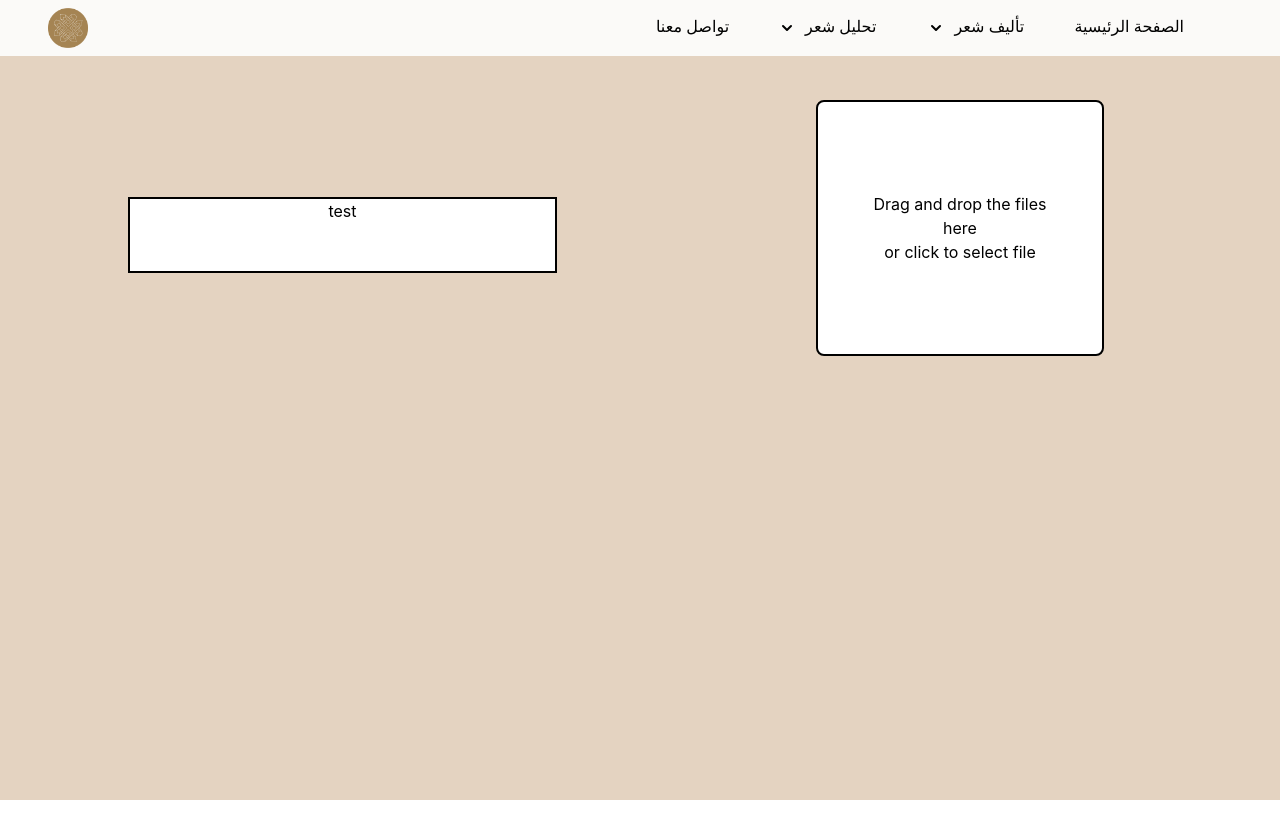
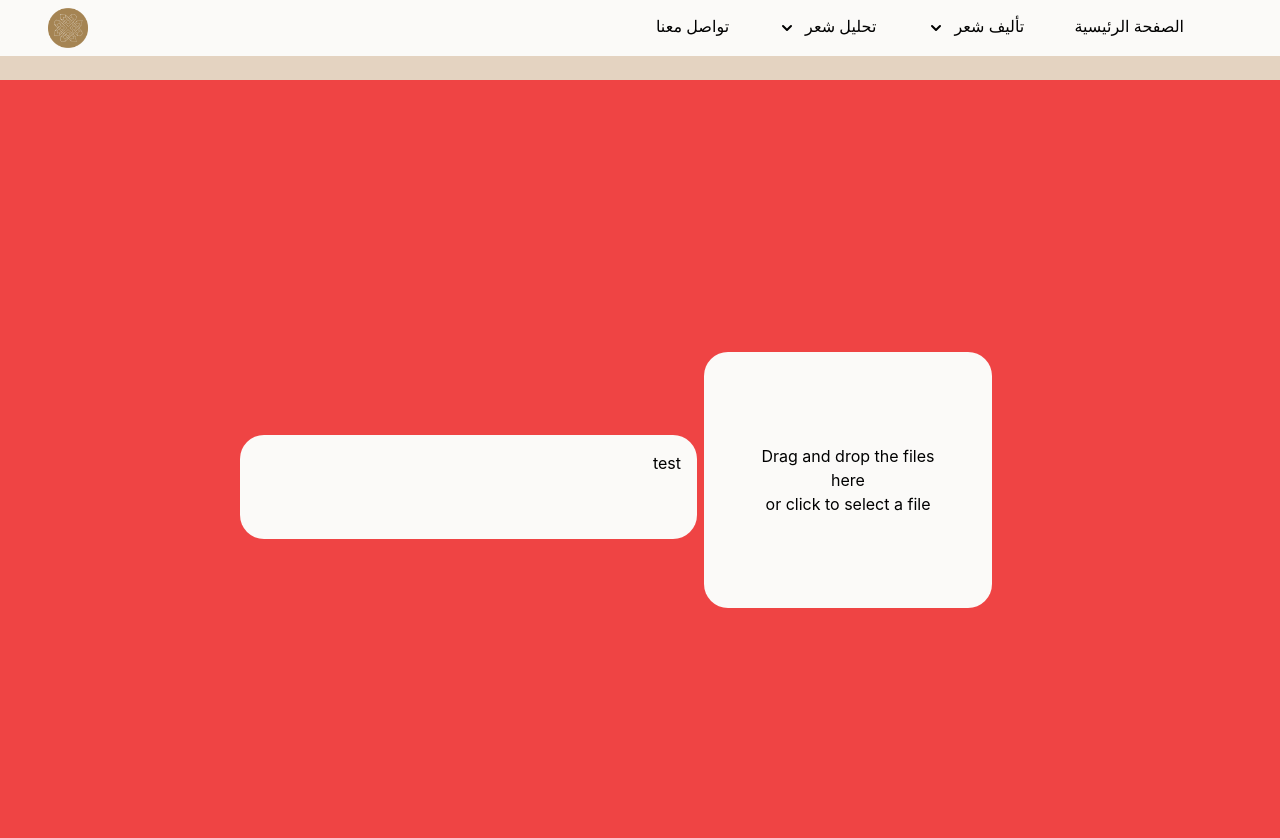
Before and after one commit to wadjih-bencheikh18/arabicthon-front, a React (Create React App) app: page /analyse in a window 1280 px wide. Shown: the top 838 px of the page. Before the commit the page ends 800 px from the top, so only its background shows below. Built offline with nearby package versions, Linux system fonts and the light colour scheme.

Commit message:
generate poem from img margin prblm

```diff
--- a/src/components/Functional/AnalysePoem.jsx
+++ b/src/components/Functional/AnalysePoem.jsx
@@ -7,7 +7,7 @@ import Tachkil from "./Tachkil";
 export default function AnalysePoem() {
   const [data, setData] = useState({});
   return (
-    <div>
+    <div className="h-screen flex items-center bg-red-500">
       <GenImage />
       {/*
       <InputResult
--- a/src/components/Functional/GenImage.jsx
+++ b/src/components/Functional/GenImage.jsx
@@ -17,11 +17,11 @@ export default function GenImage() {
   });
 
   return (
-    <div className="grid grid-cols-2 grid-rows-1 items-center mx-auto ">
+    <div className="grid grid-cols-2 grid-rows-1 items-center mx-auto">
       <div className="w-96 col-start-1 m-4 justify-self-center">
-        <OutputResult value={"test"} className="bg-green-600" />
+        <OutputResult value={"test"} className="text-right" />
       </div>
-      <div className=" col-start-2 m-5 justify-self-center">
+      <div className="col-start-2 m-5 justify-self-center">
         <section className="container">
           <div {...getRootProps()}>
             <input {...getInputProps()} />
@@ -29,17 +29,17 @@ export default function GenImage() {
               {image ? (
                 <img className="rounded-lg max-h-96" alt="input" src={image} />
               ) : (
-                <div className="p-10 h-64 w-72 border-2 text-black rounded-lg bg-white border-black flex flex-col justify-center">
+                <div className="p-10 h-64 w-72 text-black rounded-3xl bg-[#FBFAF8] flex flex-col justify-center">
                   {!isDragActive && (
                     <p>
                       Drag and drop the files here <br />
-                      or click to select file
+                      or click to select a file
                     </p>
                   )}
                 </div>
               )}
               {isDragActive && (
-                <div className="absolute top-0 bottom-0 left-0 right-0 p-10  border-2 text-white rounded-lg bg-[rgba(0,0,0,0.3)]  flex flex-col justify-center">
+                <div className="absolute top-0 bottom-0 left-0 right-0 p-10 text-white rounded-3xl bg-[rgba(165,132,83,0.5)] flex flex-col justify-center">
                   <CloudUploadIcon className="w-20 m-auto " />
                   <p>Drop the files here</p>
                 </div>
--- a/src/components/Functional/OutputResult.jsx
+++ b/src/components/Functional/OutputResult.jsx
@@ -6,7 +6,7 @@ export default function OutputResult({
 }) {
   return (
     <textarea
-      className={`${className} resize-none border-black border-2 bg-white text-center mt-5`}
+      className={`${className} resize-none bg-[#FBFAF8] rounded-3xl p-4 mt-5`}
       cols={Math.max(...value.split("\n").map((s) => s.length), cols)}
       rows={Math.max(value.split("\n").length, rows)}
       disabled
--- a/src/sections/ChoiceMain.jsx
+++ b/src/sections/ChoiceMain.jsx
@@ -5,13 +5,13 @@ export function ChoiceMain() {
     <div className="grid grid-cols-2 grid-rows-1 mx-auto h-screen space-x-2  items-center">
       <a
         href="/analyse"
-        className="group col-start-1 col-end-1 justify-self-end   bg-[#FBFAF8] w-80 h-72 flex flex-col  gap-6 transition-all duration-500 ease-in-out items-center justify-center text-2xl rounded-l-[40px] hover:text-3xl  hover:w-96 hover:h-80"
+        className="group col-start-1 col-end-1 justify-self-end bg-[#FBFAF8] w-80 h-72 flex flex-col  gap-6 transition-all duration-500 ease-in-out items-center justify-center text-2xl rounded-l-[40px] hover:text-3xl  hover:w-96 hover:h-80"
       >
         تحليل شعر
         <div className="relative mr-3">
           <SearchIcon className="absolute  right-1 group-hover:right-1 -bottom-4 text-[#A58453] w-10 group-hover:w-12 group-hover:-translate-x-3 group-hover:-translate-y-3 transition-all duration-500 ease-in-out" />
           <img
-            className="w-20  group-hover:w-24 transition-all duration-500 ease-in-out"
+            className="w-20 group-hover:w-24 transition-all duration-500 ease-in-out"
             alt="feather"
             src={feather}
           ></img>
@@ -19,7 +19,7 @@ export function ChoiceMain() {
       </a>
       <a
         href="/create"
-        className=" group justify-self-start  col-start-2 col-end-2  bg-[#FBFAF8] w-80 h-72 flex flex-col gap-6 transition-all duration-500 ease-in-out items-center justify-center text-2xl rounded-r-[40px] hover:text-3xl hover:w-96 hover:h-80"
+        className="group justify-self-start col-start-2 col-end-2 bg-[#FBFAF8] w-80 h-72 flex flex-col gap-6 transition-all duration-500 ease-in-out items-center justify-center text-2xl rounded-r-[40px] hover:text-3xl hover:w-96 hover:h-80"
       >
         تأليف شعر
         <div className="relative mr-3">
```
